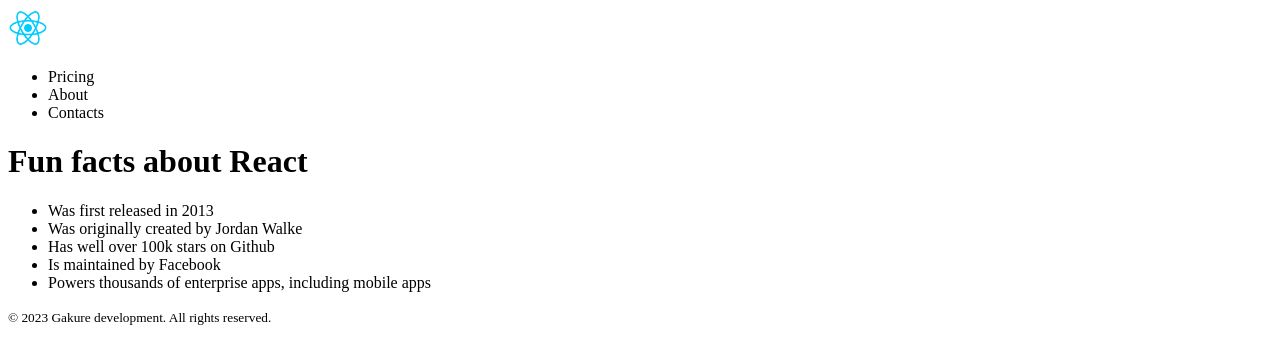
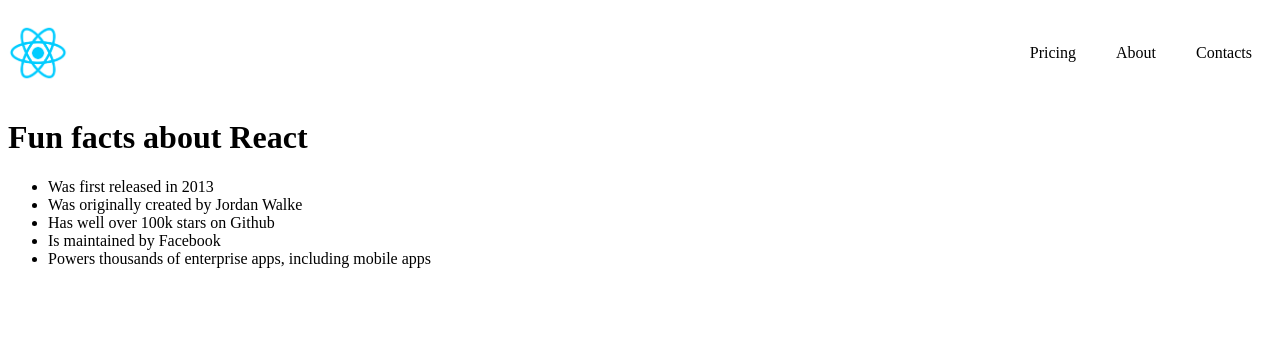
Before and after one commit to Njaaga-Gakure/reactStaticPage, a React (Vite) app: page / in a window 1280 px wide. Shown: the top 364 px of the page. Built offline with nearby package versions, Linux system fonts and the light colour scheme.

Commit message:
Create custom components

```diff
--- a/src/App.css
+++ b/src/App.css
@@ -1,41 +1,16 @@
-#root {
-  max-width: 1280px;
-  margin: 0 auto;
-  padding: 2rem;
-  text-align: center;
+.nav-items{
+    list-style: none;
+    display: flex;
 }
+.nav{
+    display: flex;
+    justify-content: space-between;
+    align-items: center;
+}
+.nav-items > li {
+    padding: 20px;
+}
+.nav-logo {
 
-.logo {
-  height: 6em;
-  padding: 1.5em;
-  will-change: filter;
+    width: 60px;
 }
-.logo:hover {
-  filter: drop-shadow(0 0 2em #646cffaa);
-}
-.logo.react:hover {
-  filter: drop-shadow(0 0 2em #61dafbaa);
-}
-
-@keyframes logo-spin {
-  from {
-    transform: rotate(0deg);
-  }
-  to {
-    transform: rotate(360deg);
-  }
-}
-
-@media (prefers-reduced-motion: no-preference) {
-  a:nth-of-type(2) .logo {
-    animation: logo-spin infinite 20s linear;
-  }
-}
-
-.card {
-  padding: 2em;
-}
-
-.read-the-docs {
-  color: #888;
-}
--- a/src/App.jsx
+++ b/src/App.jsx
@@ -1,47 +1,13 @@
 import React from "react";
+import Header from "./components/Header";
+import MainContent from "./components/MainContent";
+import "./App.css"
 
-function Header(){
-    return (
-        <header>
-            <img src="./react-logo.png" width="40px" alt="react logo"/>
-            <ul>
-                <li>Pricing</li>
-                <li>About</li>
-                <li>Contacts</li>
-            </ul>
-        </header>
-    )
-
-}
-function MainContent(){
-    return (
-        <>
-            <h1>Fun facts about React</h1>
-            <ul>
-                <li>Was first released in 2013</li>
-                <li>Was originally created by Jordan Walke</li>
-                <li>Has well over 100k stars on Github</li>
-                <li>Is maintained by Facebook</li>
-                <li>Powers thousands of enterprise apps, including mobile apps</li>
-            </ul>
-        </>
-    )
-}
-function Footer(){
-    return (
-        <footer>
-            <small>© 2023 Gakure development. All rights reserved.</small>
-        </footer>
-    )
-
-}
-
-export function Page(){
+export function App(){
         return (
-            <>
+            <div className="container">
                 <Header />
                 <MainContent />
-                <Footer />
-            </>
+            </div>
         )
 }
--- /dev/null
+++ b/src/components/Header.jsx
@@ -0,0 +1,17 @@
+import React from "react";
+import logo from "../react-logo.png"
+
+export default function Header(){
+    return (
+        <header>
+            <nav className="nav">
+                <img src={logo} className="nav-logo" alt="react logo"/>
+                <ul className="nav-items">
+                    <li>Pricing</li>
+                    <li>About</li>
+                    <li>Contacts</li>
+                </ul>
+            </nav>
+        </header>
+    )
+}
--- /dev/null
+++ b/src/components/MainContent.jsx
@@ -0,0 +1,16 @@
+import React from "react";
+
+export default function MainContent(){
+    return (
+        <>
+            <h1>Fun facts about React</h1>
+            <ul >
+                <li>Was first released in 2013</li>
+                <li>Was originally created by Jordan Walke</li>
+                <li>Has well over 100k stars on Github</li>
+                <li>Is maintained by Facebook</li>
+                <li>Powers thousands of enterprise apps, including mobile apps</li>
+            </ul>
+        </>
+    )
+}
--- a/src/main.jsx
+++ b/src/main.jsx
@@ -1,9 +1,9 @@
 import React from 'react'
 import ReactDOM from 'react-dom/client'
-import {Page} from './App'
+import {App} from './App'
 
 /**
  * the old React way
  * ReactDOM.render(< MainContent />, document.getElementById("root"))
  **/
-ReactDOM.createRoot(document.getElementById("root")).render(<Page />)
+ReactDOM.createRoot(document.getElementById("root")).render(<App />)
```
Also changed, not shown: src/react-logo.png (renamed from react-logo.png).
